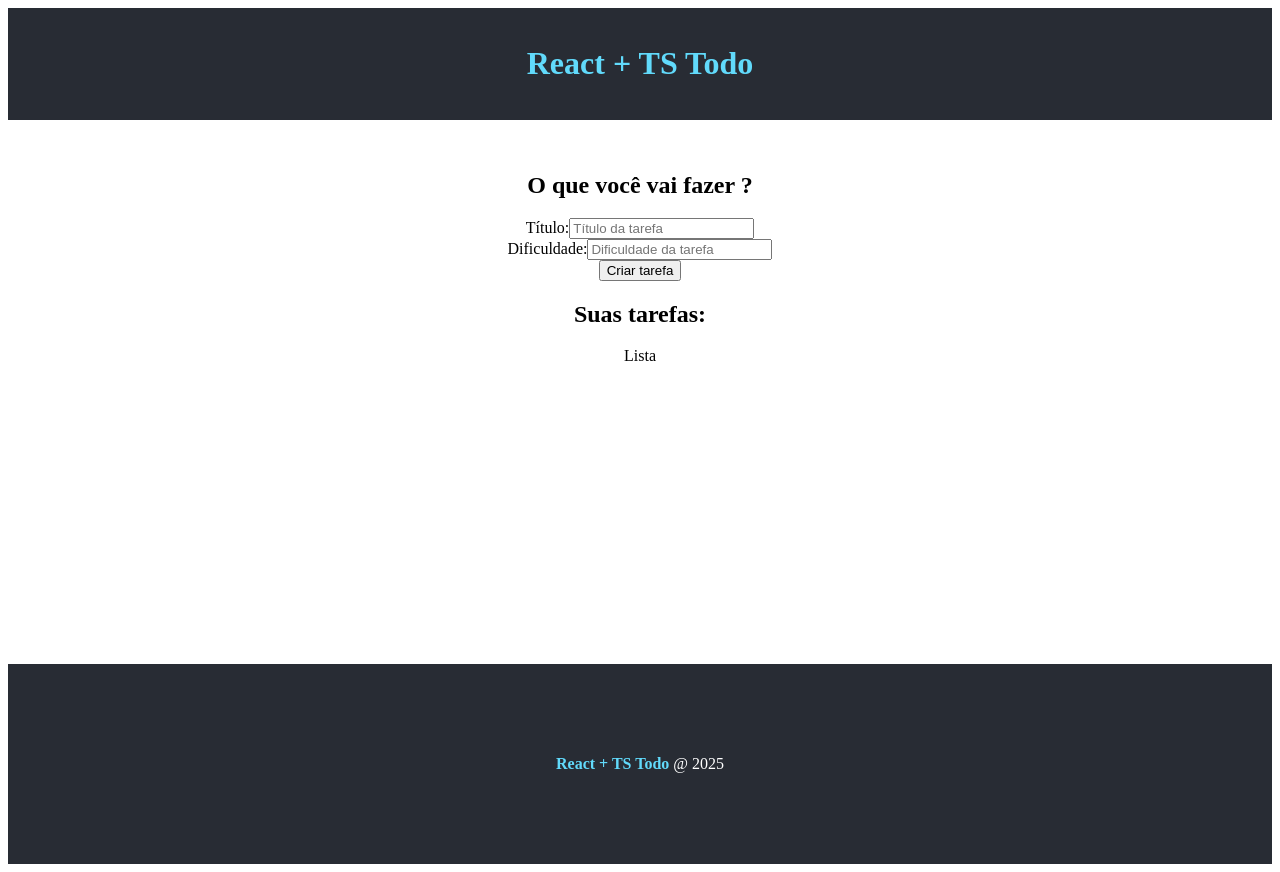
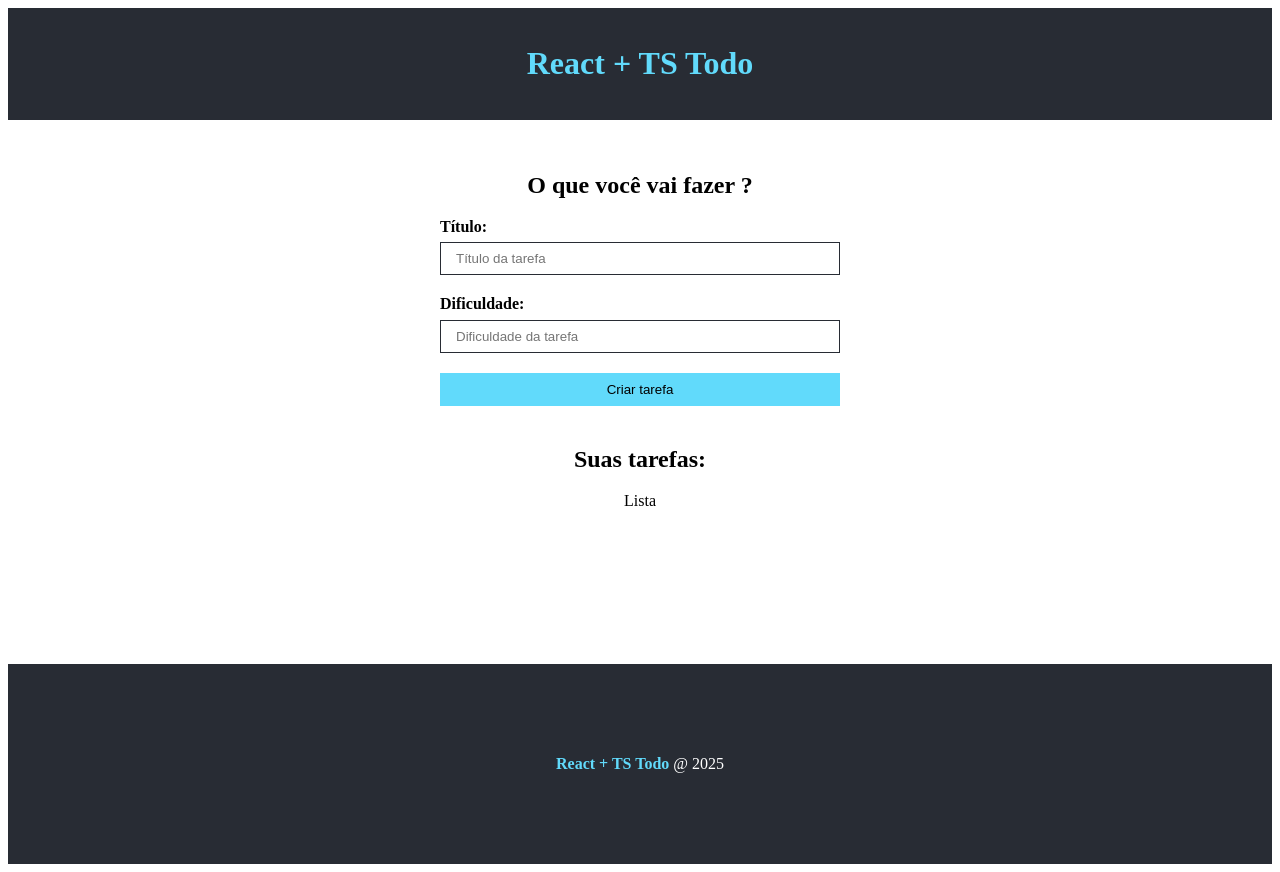
Before and after one commit to alyssontrugilio/todo-react, a React (Create React App) app: page / in a window 1280 px wide. Built offline with nearby package versions, Linux system fonts and the light colour scheme; the HTML template or start-up script is replaced by a standard one.

Commit message:
style: styling the form

```diff
--- /dev/null
+++ b/src/components/TaskForm.module.css
@@ -0,0 +1,37 @@
+.form{
+  display: flex;
+  flex-direction: column;
+  max-width: 400px;
+  margin: 0 auto;
+}
+
+.form input {
+  padding: 8px 15px;
+  margin-bottom: 1.5em;
+  border-radius: 0;
+  border: 1px solid #282c34;
+}
+
+.form input[type="submit"]{
+  background-color: #61dafb;
+  border: 1px solid #61dafb;
+  color: #000;
+  transition: .5s;
+  cursor: pointer;
+}
+
+.form input[type="submit"]:hover{
+  background-color: #FFF;
+  border-color:  #282c34;
+}
+
+.input_container {
+  display: flex;
+  flex-direction: column;
+  text-align: left;
+}
+
+.input_container label {
+  font-weight: bold;
+  margin-bottom: .4em;
+}
--- a/src/components/TaskForm.tsx
+++ b/src/components/TaskForm.tsx
@@ -1,4 +1,6 @@
 import React from "react";
+
+import styles from "./TaskForm.module.css";
 
 type Props = {
   btnText: string;
@@ -6,12 +8,12 @@
 
 const TaskForm = ({ btnText }: Props) => {
   return (
-    <form>
-      <div>
+    <form className={styles.form}>
+      <div className={styles.input_container}>
         <label htmlFor="title">Título:</label>
         <input type="text" name="title" placeholder="Título da tarefa" />
       </div>
-      <div>
+      <div className={styles.input_container}>
         <label htmlFor="difficulty"> Dificuldade:</label>
         <input
           type="text"
```
